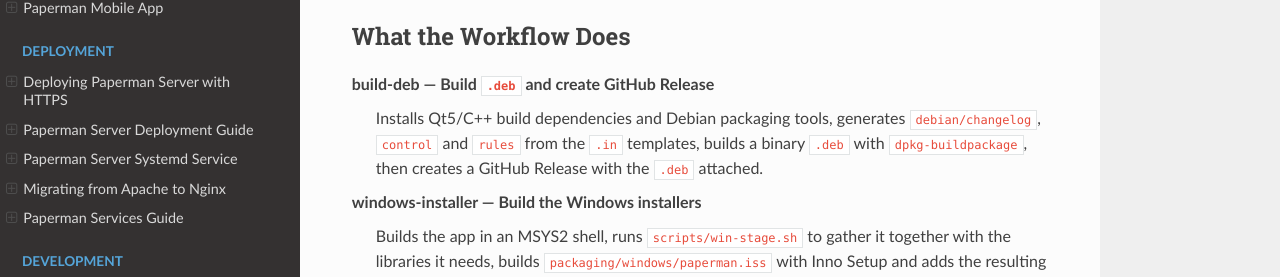
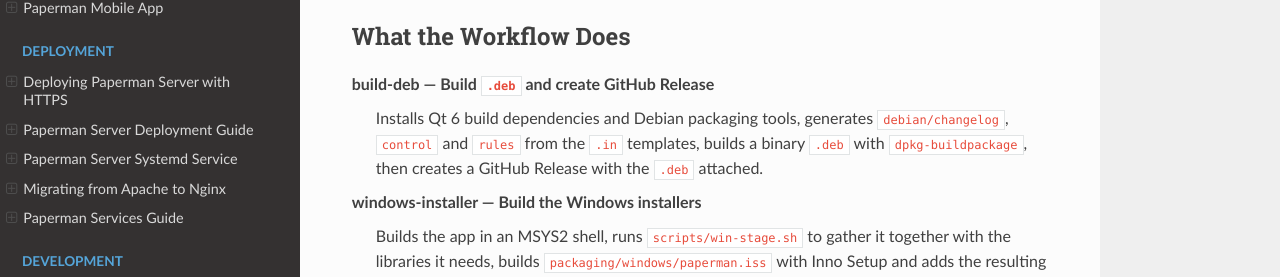
Before and after one commit to sjg20/paperman, a Sphinx documentation site: the page built from doc/releasing.rst, in a window 1280 px wide and 900 px high, scrolled down 771 px. Shown: the part 149-426 px from the top of the window. Built offline with Sphinx 7.4.7 and the Read the Docs theme 3.1.0, drawn with Linux system fonts in a browser that asks for light colours.

Commit message:
debian: Build with Qt 6 where Poppler has Qt 6 bindings
The .debs are built with Qt 5, whose open-source support has ended,
although the packages for Windows and macOS, the AppImages and the snap
are all built with Qt 6, which is what is tested, and although following
the desktop's dark colours needs Qt 6.5. Every release the .debs are
built for has Qt 6, but Ubuntu 22.04 has no Poppler with Qt 6 bindings.

Build with Qt 6 for the others: Ubuntu 24.04 and 26.04, and Debian 12 and
13. The Qt 6 package depends on the platform plugins and the SQLite
driver, which Debian packages apart from the libraries, and recommends
the GTK platform theme, for the desktop's colours. Keep Qt 5 for Ubuntu
22.04, with a control file of its own, now depending on Qt 5's SQLite
driver too, in place of the one which kept Debian 12 on Qt 5.

debian/rules makes the Makefile with whichever qmake the build
dependencies bring, since debhelper's own qmake6 build system is not in
Debian 12. The release workflow's .deb, for Ubuntu 24.04, installs Qt 6
to build with.

Co-developed-by: Claude Opus 5.5 (1M context) <noreply@anthropic.com>
Claude-Session: https://claude.ai/code/session_01BxfLL7T8McSpFMMxYekitE

```diff
--- a/doc/releasing.rst
+++ b/doc/releasing.rst
@@ -44,7 +44,7 @@ What the Workflow Does
 ----------------------
 
 **build-deb** — Build ``.deb`` and create GitHub Release
-   Installs Qt5/C++ build dependencies and Debian packaging tools, generates
+   Installs Qt 6 build dependencies and Debian packaging tools, generates
    ``debian/changelog``, ``control`` and ``rules`` from the ``.in`` templates,
    builds a binary ``.deb`` with ``dpkg-buildpackage``, then creates a GitHub
    Release with the ``.deb`` attached.
```
Also changed, not shown: 5 other files.
